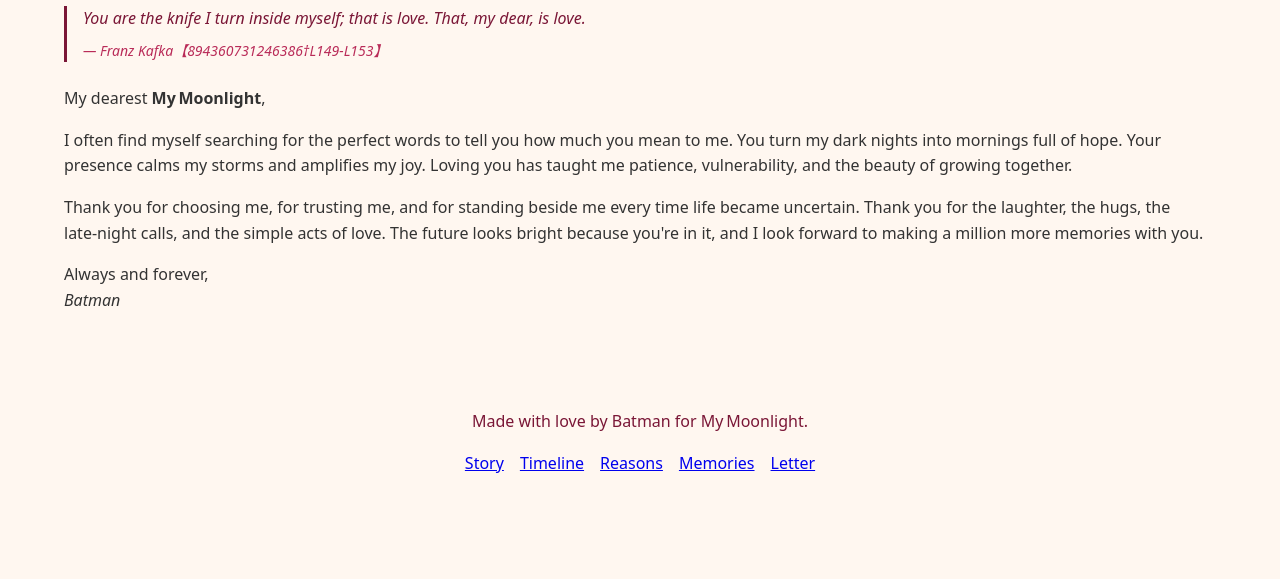
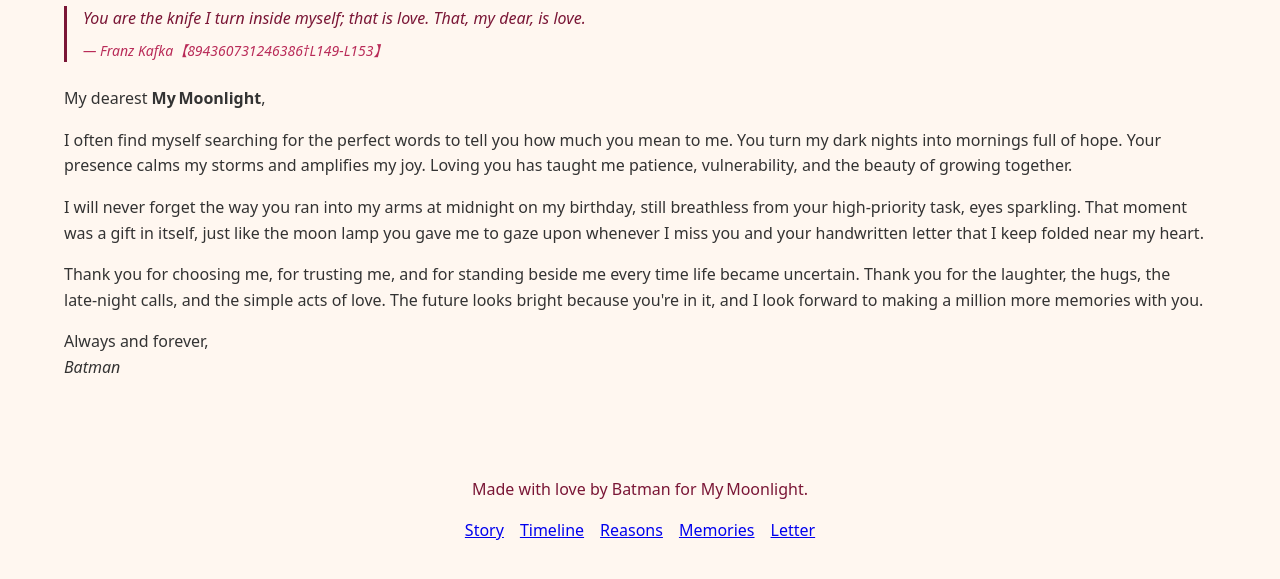
Before and after one commit to rehmanwaseemm/rehman7, a plain HTML site: page letter/index.html in a window 1280 px wide. Shown: the part 157-736 px from the top of the page. Drawn offline with Linux system fonts and the light colour scheme.

Commit message:
Replace letter page with redesigned love letter version

```diff
--- a/letter/index.html
+++ b/letter/index.html
@@ -42,6 +42,13 @@
           patience, vulnerability, and the beauty of growing together.
         </p>
         <p>
+          I will never forget the way you ran into my arms at midnight on my birthday,
+          still breathless from your high‑priority task, eyes sparkling. That
+          moment was a gift in itself, just like the moon lamp you gave me to
+          gaze upon whenever I miss you and your handwritten letter that I keep
+          folded near my heart.
+        </p>
+        <p>
           Thank you for choosing me, for trusting me, and for standing beside me
           every time life became uncertain. Thank you for the laughter, the hugs,
           the late‑night calls, and the simple acts of love. The future looks bright
@@ -65,6 +72,8 @@
         <a href="../letter/index.html">Letter</a>
       </nav>
     </footer>
+    <!-- Include the background music on this page as well -->
+    <audio id="bg-audio" src="../assets/audio/love-song.wav" preload="none" loop></audio>
     <script src="../assets/js/main.js" defer></script>
   </body>
 </html>
```
